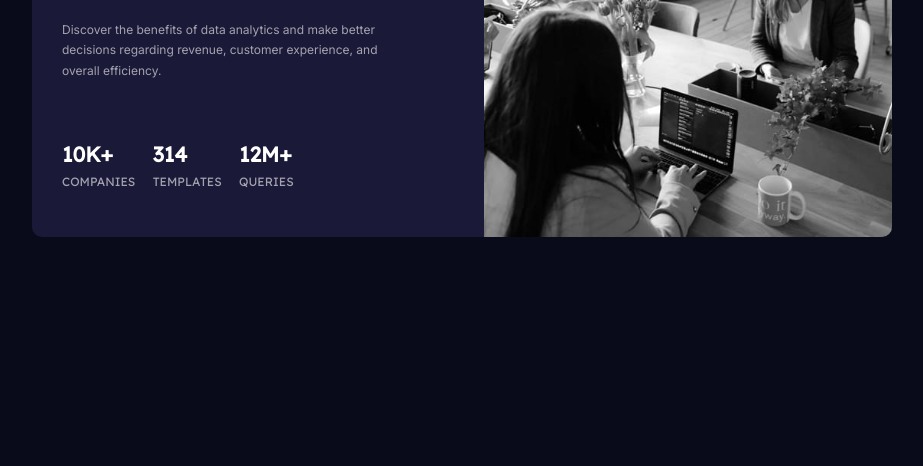
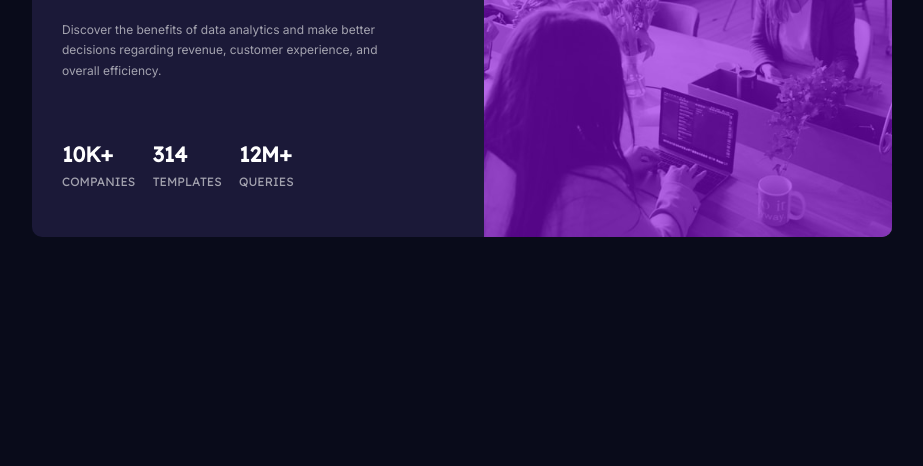
Before and after one commit to damagermax/stats-preview-card-component-main, a plain HTML site: page index.html in a window 1280 px wide. Shown: the part 334-800 px from the top of the page, without its empty margins (178-1101 px from the left). Drawn offline with Linux system fonts and the light colour scheme.

Commit message:
add image overlay

```diff
--- a/style.css
+++ b/style.css
@@ -113,13 +113,25 @@ body{
 }
 
 
+
 .card_image .image{
     width: 100%;
     height: 100%;
     object-fit: cover;
+}
+
+.card_image{
+    position: relative;
 
 }
 
+.card_image::after{
+position: absolute;
+content: '';
+inset: 0;
+background-color: hsla(277, 94%, 45%, 0.597);
+
+}
 
 @media (max-width:785px) {
     html{
```
